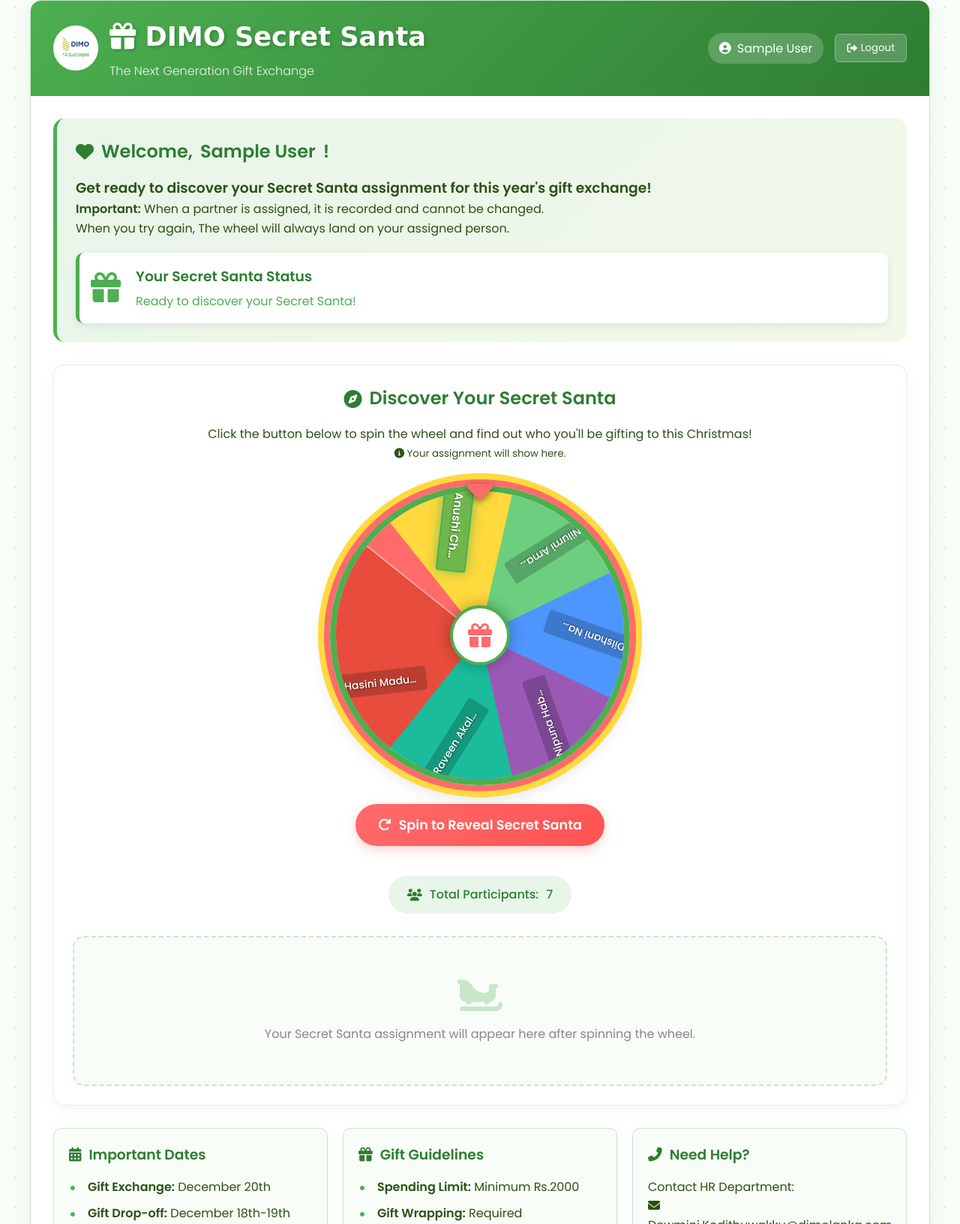
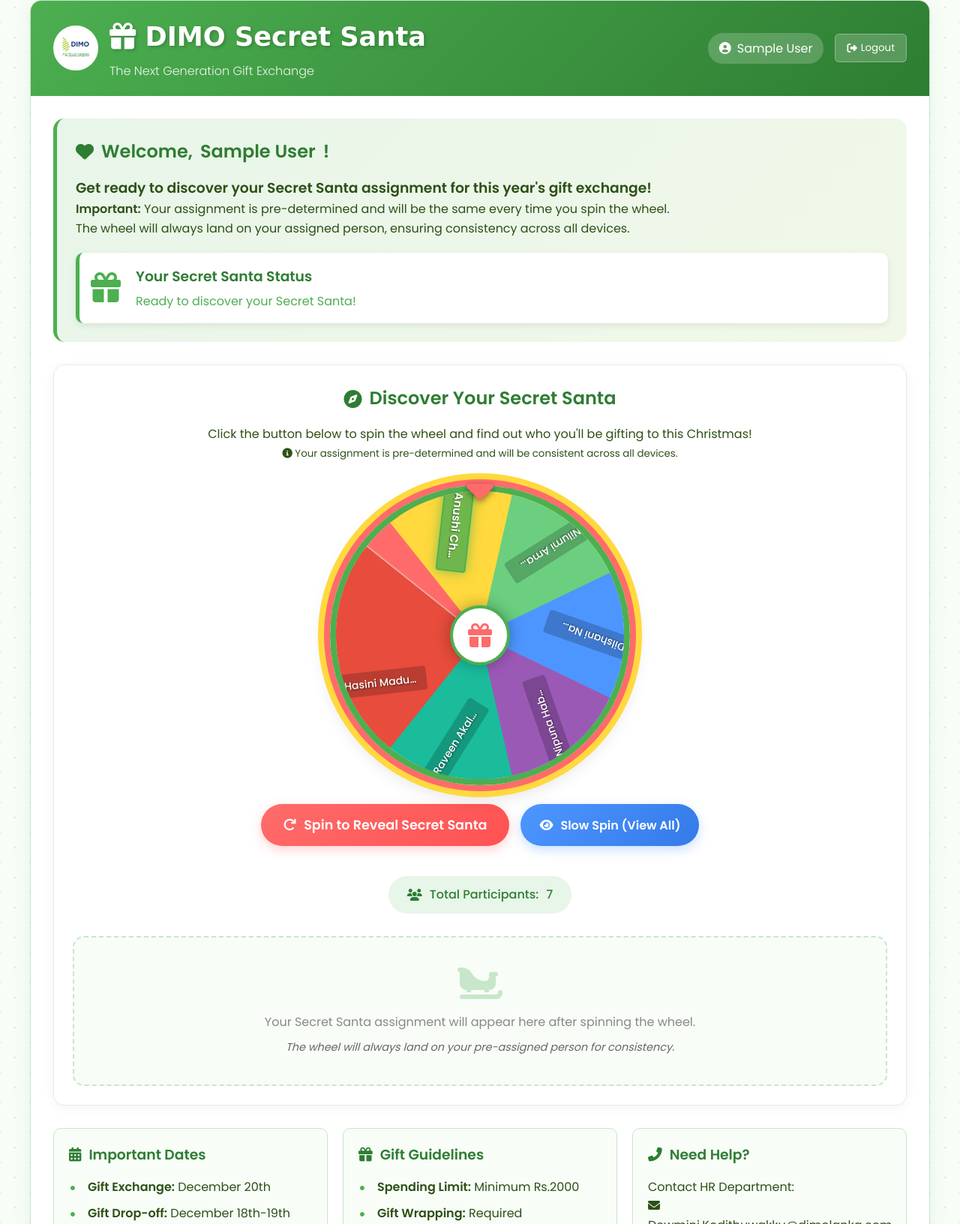
Before and after one commit to NipunaHabaragamuwa/DimoSS2, a plain HTML site: page dashboard.html in a window 1280 px wide. Shown: the part 10-1642 px from the top of the page at 75% size. Drawn offline with Linux system fonts and the light colour scheme; sample sign-in values are in the browser's storage; a script that the page names is missing; a web font is replaced by a local one.

Commit message:
Update dashboard.html

```diff
--- a/dashboard.html
+++ b/dashboard.html
@@ -34,8 +34,8 @@
             <div class="welcome-section">
                 <h2><i class="fas fa-heart"></i> Welcome, <span id="displayName">Employee</span>!</h2>
                 <h3>Get ready to discover your Secret Santa assignment for this year's gift exchange!</h3>
-                <p><b>Important:</b> When a partner is assigned, it is recorded and cannot be changed.</p>
-                <p>When you try again, The wheel will always land on your assigned person.</p>
+                <p><b>Important:</b> Your assignment is pre-determined and will be the same every time you spin the wheel.</p>
+                <p>The wheel will always land on your assigned person, ensuring consistency across all devices.</p>
 
                 <div class="status-indicator" id="statusIndicator">
                     <div class="status-icon">
@@ -43,7 +43,7 @@
                     </div>
                     <div class="status-text">
                         <h3>Your Secret Santa Status</h3>
-                        <p id="statusMessage">Discover your partner!</p>
+                        <p id="statusMessage">Assignments are being prepared</p>
                     </div>
                 </div>
             </div>
@@ -51,7 +51,7 @@
             <div class="wheel-section">
                 <h2><i class="fas fa-compass"></i> Discover Your Secret Santa</h2>
                 <p>Click the button below to spin the wheel and find out who you'll be gifting to this Christmas!</p>
-                <p><small><i class="fas fa-info-circle"></i> Your assignment will show here.</small></p>
+                <p><small><i class="fas fa-info-circle"></i> Your assignment is pre-determined and will be consistent across all devices.</small></p>
 
                 <div class="wheel-container">
                     <div class="wheel" id="wheel">
@@ -70,6 +70,9 @@
                         <button id="spinBtn" class="btn-spin">
                             <i class="fas fa-redo"></i> Spin to Reveal Secret Santa
                         </button>
+                        <button id="slowSpinBtn" class="btn-spin-secondary">
+                            <i class="fas fa-eye"></i> Slow Spin (View All)
+                        </button>
                     </div>
 
                     <div class="participant-count">
@@ -81,6 +84,7 @@
                     <div class="result-placeholder">
                         <i class="fas fa-sleigh"></i>
                         <p>Your Secret Santa assignment will appear here after spinning the wheel.</p>
+                        <p class="small-text">The wheel will always land on your pre-assigned person for consistency.</p>
                     </div>
                 </div>
             </div>
```
